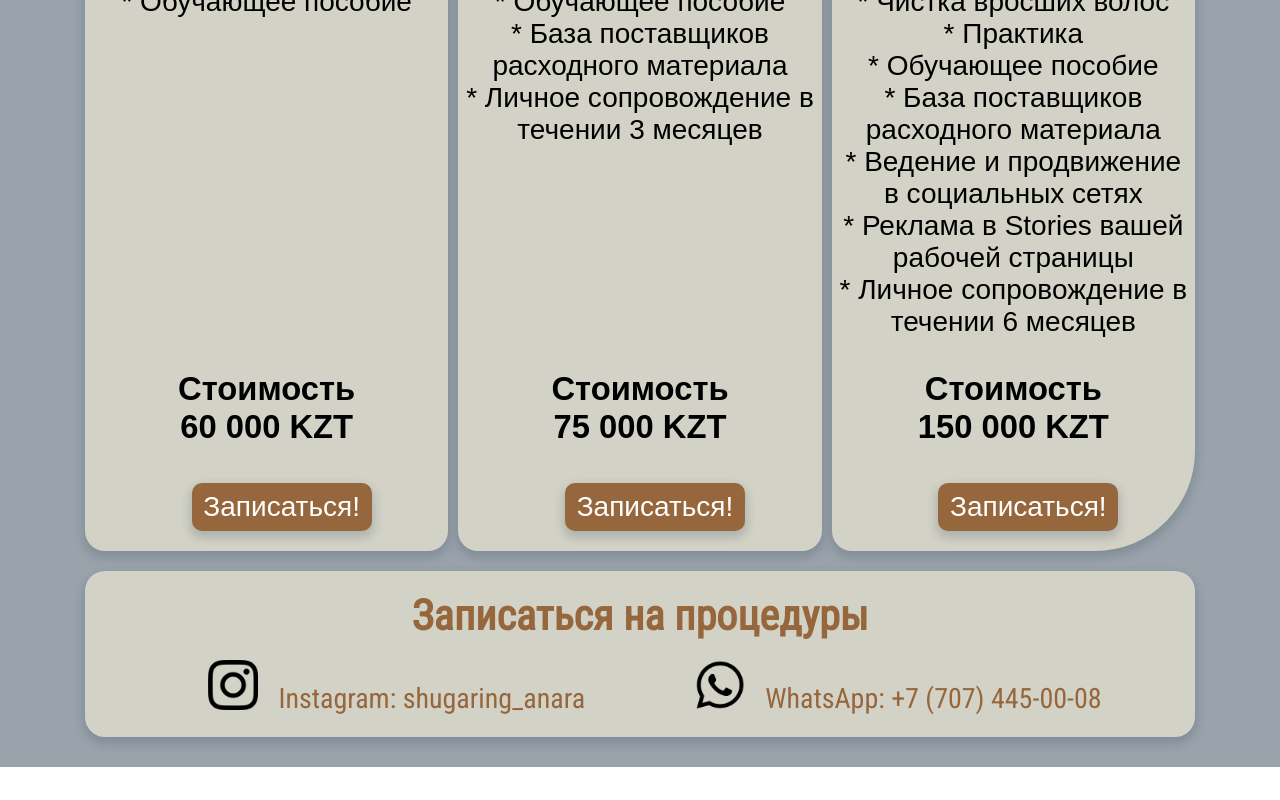
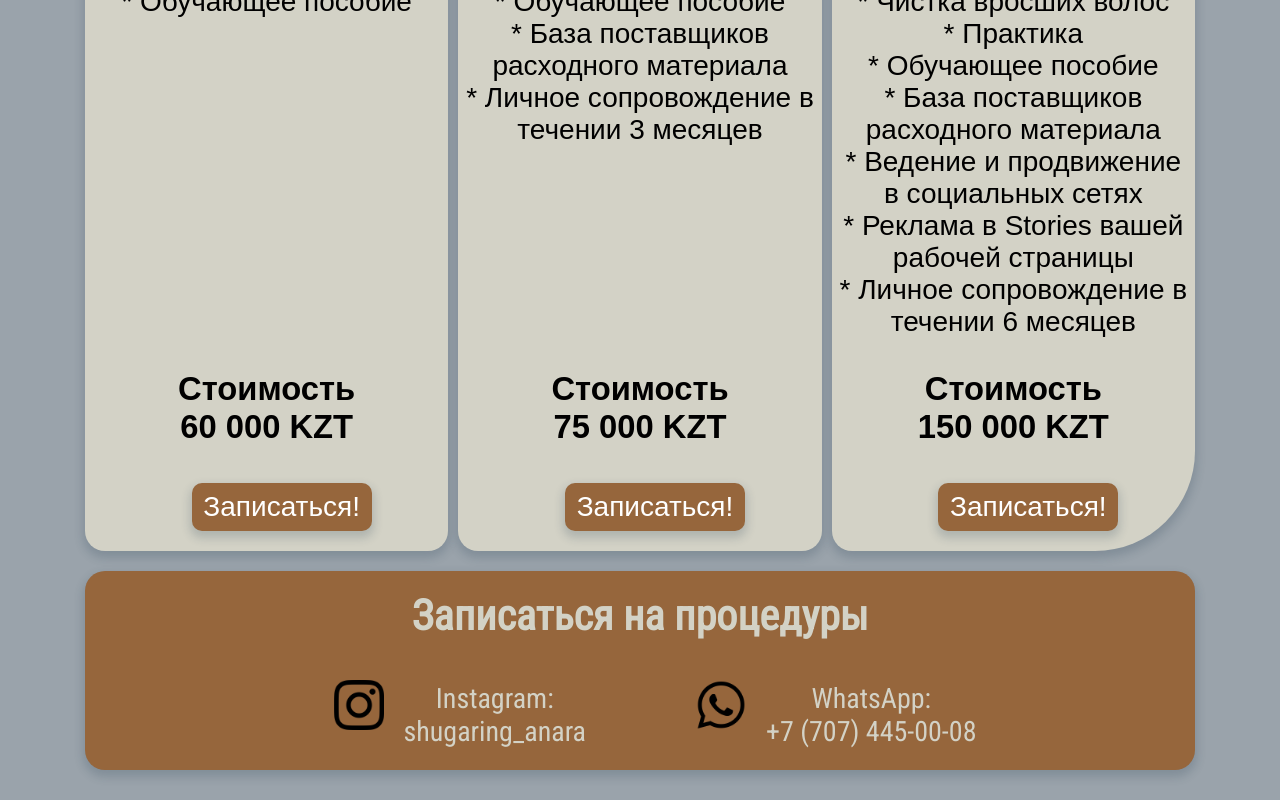
Before and after one commit to top-worker/learn, a plain HTML site: page index.html in a window 1280 px wide. Shown: the part 1097-1897 px from the top of the page. Before the commit the page ends 1864 px from the top, so only its background shows below. Drawn offline with Linux system fonts and the light colour scheme; a web font is replaced by a local one.

Commit message:
Add files via upload

```diff
--- a/css/styyle.css
+++ b/css/styyle.css
@@ -221,7 +221,8 @@
     justify-content: center;
     width: 100%;
     margin: 20px 20px 30px 20px;
-    background-color: #d3d2c6;
+    /* background-color: #d3d2c6; */
+    background-color: #96663c;
     text-align: center;
     -webkit-box-shadow: 0px 5px 10px 2px rgba(34, 60, 80, 0.2);
     -moz-box-shadow: 0px 5px 10px 2px rgba(34, 60, 80, 0.2);
@@ -232,7 +233,8 @@
 .call-me h2 {
     text-align: center;
     font-family: 'Roboto Condensed';
-    color: #96663c;
+    /* color: #96663c; */
+    color: #d3d2c6;
     margin: 20px 0 20px 0;
 }
 
@@ -261,9 +263,14 @@ a :hover {
     text-decoration: none;
     text-align: center;
     font-family: 'Roboto Condensed';
-    color: #96663c;
+    /* color: #96663c; */
+    color: #d3d2c6;
     margin: 20px 40px 20px 0;
     text-align: center;
+    display: flex;
+    align-items: center;
+    align-content: center;
+    justify-content: center;
 }
 
 
--- a/index.html
+++ b/index.html
@@ -91,10 +91,10 @@
                 <div class="call-me">
                     <h2>Записаться на процедуры</h2>
                     <div class="links-block">
-                        <a href="https://instagram.com/shugaring_anara?igshid=YmMyMTA2M2Y=" title="Перейти в Instagram"><img class="links" src="./img/free-icon-instagram-1384031.png" alt="instagram"></a>
-                        <a href="https://instagram.com/shugaring_anara?igshid=YmMyMTA2M2Y=" class="links-text">Instagram: shugaring_anara</a>
-                        <a href="https://api.whatsapp.com/send?phone=77074450008&text=" title="Перейти в WhatsApp"><img class="links" src="./img/free-icon-whatsapp-1384023.png" alt="whatsapp"></a>
-                       <a href="https://api.whatsapp.com/send?phone=77074450008&text=" class="links-text">WhatsApp: +7 (707) 445-00-08</a>
+
+                        <a href="https://instagram.com/shugaring_anara?igshid=YmMyMTA2M2Y=" class="links-text"><img class="links" src="./img/free-icon-instagram-1384031.png" alt="instagram">Instagram: <br> shugaring_anara</a>
+                        <a href="https://api.whatsapp.com/send?phone=77074450008&text=" class="links-text"><img class="links" src="./img/free-icon-whatsapp-1384023.png" alt="whatsapp">WhatsApp: <br> +7 (707) 445-00-08</a>
+
                     </div>
                 </div>
 
```
